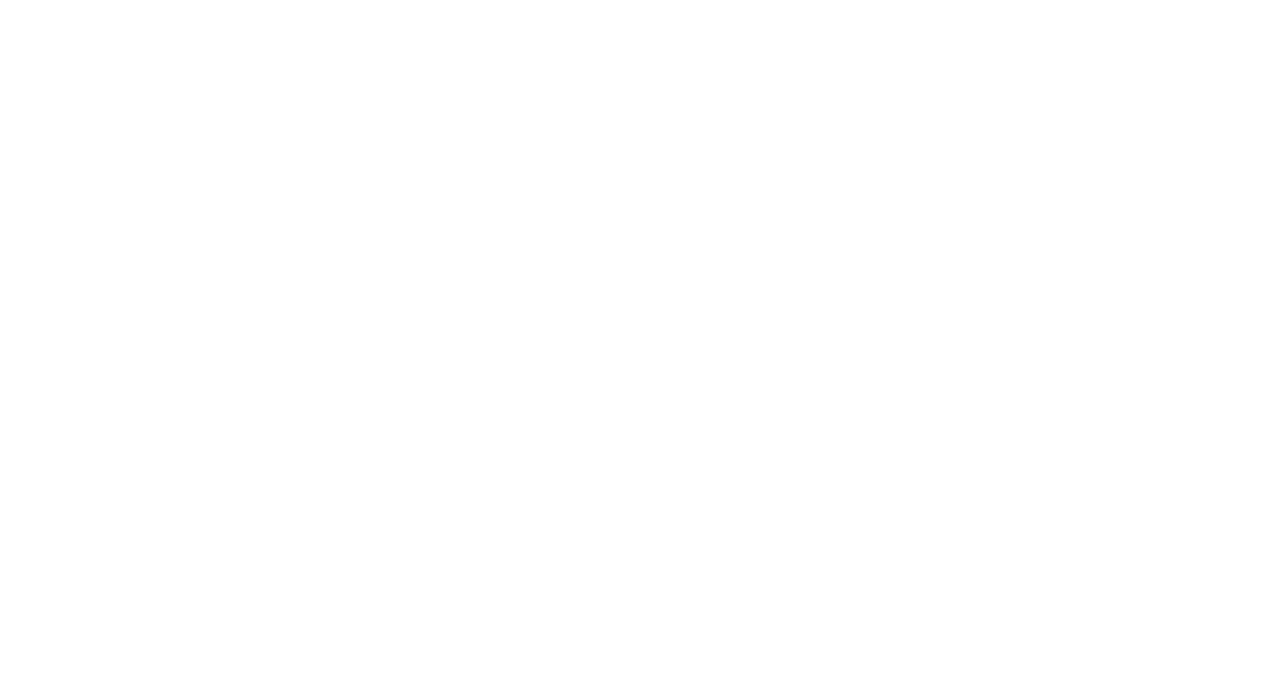
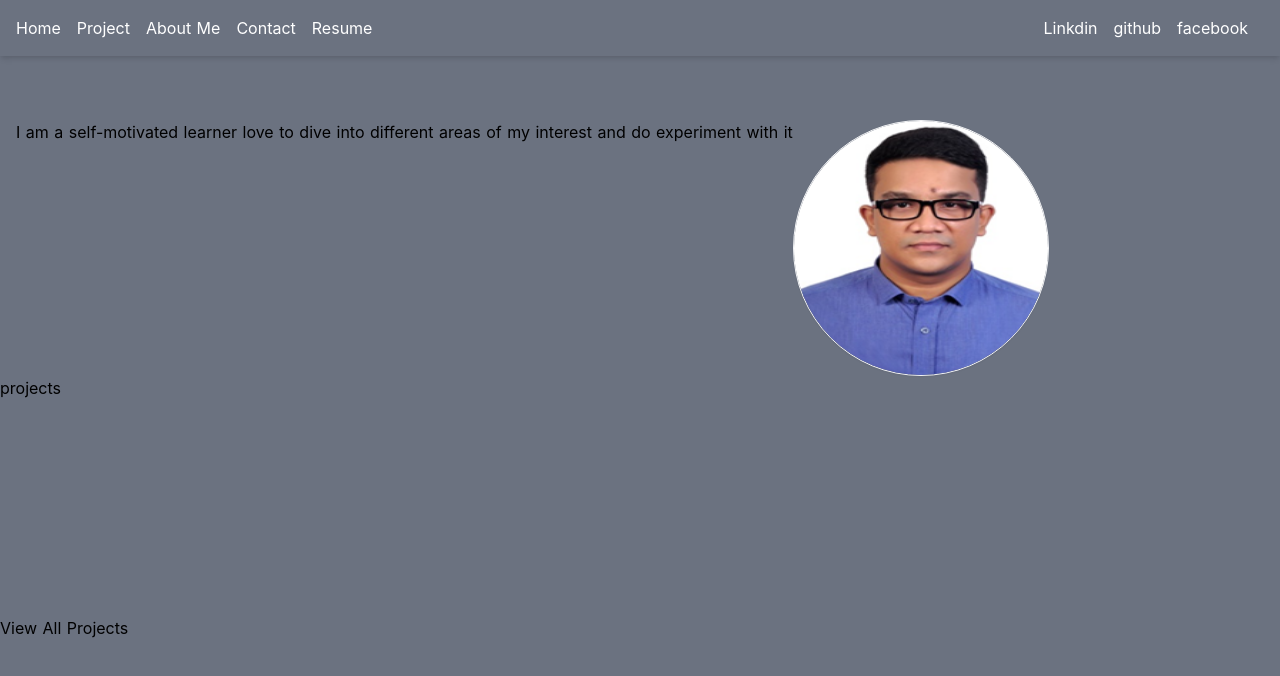
Before and after one commit to meherab-hossain/nuxt-practice, a Nuxt app: page /portfolio in a window 1280 px wide. Before the commit this address had no page. Shown: the top 676 px of the page. Built offline with nearby package versions, Linux system fonts and the light colour scheme.

Commit message:
portfolio base structure added

```diff
--- a/assets/css/main.css
+++ b/assets/css/main.css
@@ -9,3 +9,7 @@
 .btn{
     @apply rounded-full text-xs uppercase py-2 px-3 font-bold cursor-pointer tracking-wider
 }
+
+.menu-bar{
+    @apply ml-4 text-white hover:text-yellow-200
+}
--- /dev/null
+++ b/pages/intercom/index.vue
@@ -0,0 +1,28 @@
+<template>
+  <div class="bg-green-200 h-screen flex flex-col items-end">
+    <div class="bg-indigo-200 flex-1 mt-16 mr-4 m-">message</div>
+    <div class="bg-blue-600 rounded-full p-4 content-center m-4">
+      <svg
+        xmlns="http://www.w3.org/2000/svg"
+        class="h-6 w-6"
+        fill="none"
+        viewBox="0 0 24 24"
+        stroke="currentColor"
+      >
+        <path
+          stroke-linecap="round"
+          stroke-linejoin="round"
+          stroke-width="2"
+          d="M19 9l-7 7-7-7"
+        />
+      </svg>
+    </div>
+  </div>
+</template>
+
+<script>
+export default {};
+</script>
+
+<style>
+</style>
--- /dev/null
+++ b/pages/portfolio/index.vue
@@ -0,0 +1,48 @@
+<template>
+  <div class="bg-gray-500">
+    <div class="">
+      <div class="flex justify-between shadow-md  p-4  bg-gray-500">
+        <div class="flex justify-evenly">
+          <ul>
+            <li class="inline-flex text-white"><a>Home</a></li>
+            <li class="inline-flex menu-bar">
+              <a href="#projects">Project</a>
+            </li>
+            <li class="inline-flex menu-bar"><a>About Me</a></li>
+            <li class="inline-flex menu-bar"><a>Contact</a></li>
+            <li class="inline-flex menu-bar"><a>Resume</a></li>
+          </ul>
+        </div>
+        <div class="flex justify-evenly">
+          <div class="menu-bar">Linkdin</div>
+          <div class="menu-bar">github</div>
+          <div class="menu-bar mr-4">facebook</div>
+        </div>
+      </div>
+      <div class="flex mt-16 ml-4">
+        <div class="">
+          I am a self-motivated learner love to dive into different areas of my
+          interest and do experiment with it
+        </div>
+        <img
+          src="~/assets/meherab.png"
+          class="border object-fill h-64 w-64 rounded-full border-gray-100 shadow-sm"
+          alt="stew"
+        />
+      </div>
+      <section id="projects">
+        <div class="h-60">projects</div>
+      </section>
+      <section id="all-projects">
+        <div class="h-60"> View All Projects</div>
+      </section>
+    </div>
+  </div>
+</template>
+
+<script>
+export default {};
+</script>
+
+<style>
+</style>
```
Also changed, not shown: assets/meherab.png (added).
